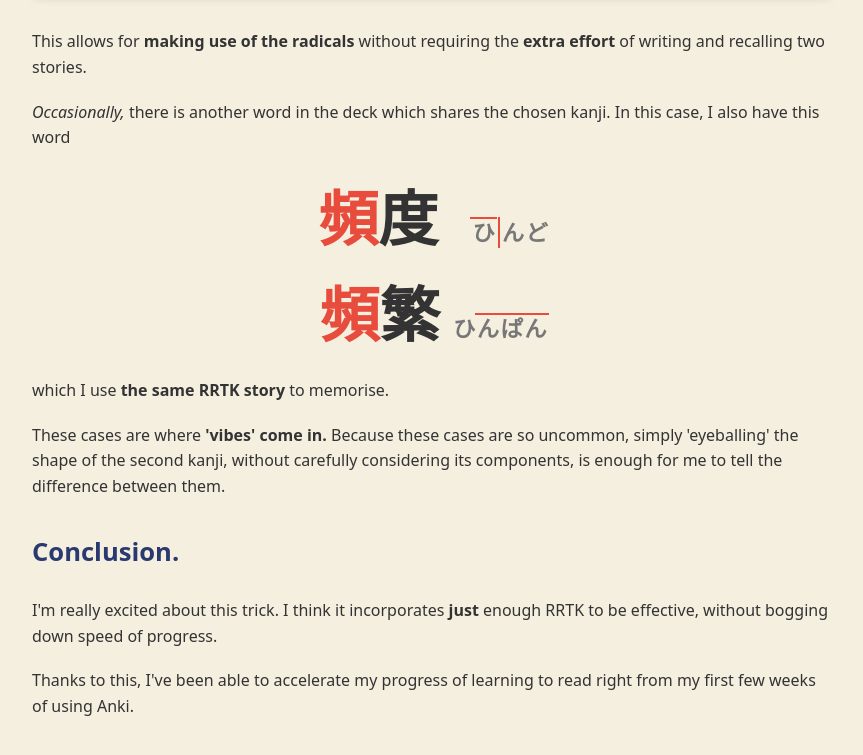
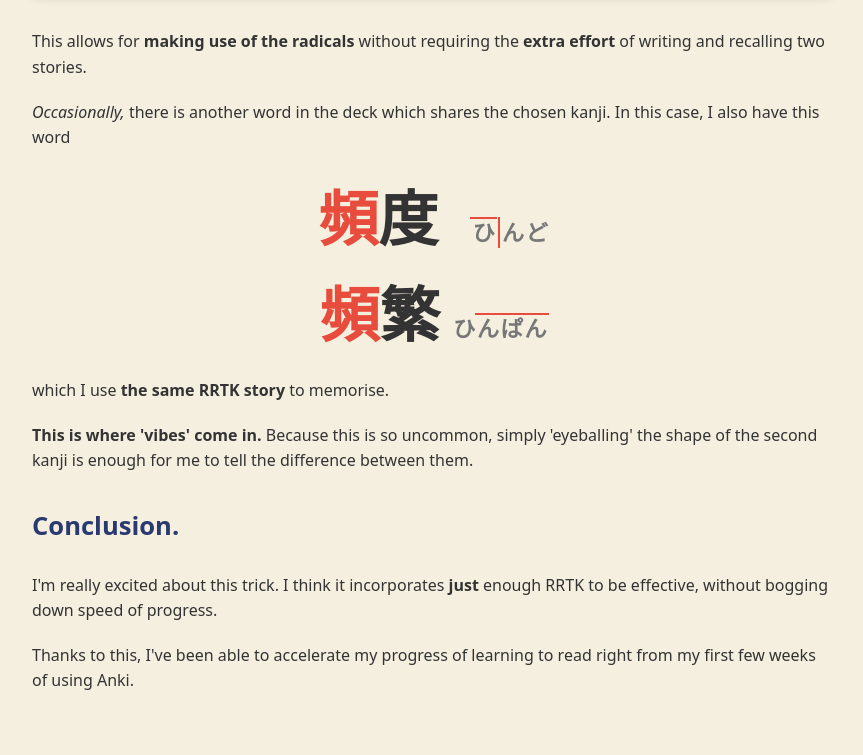
Before and after one commit to afninfa/blog, a plain HTML site: page index.html in a window 1280 px wide. Shown: the part 1968-2723 px from the top of the page, without its empty margins (208-1071 px from the left). Drawn offline with Linux system fonts and the light colour scheme.

Commit message:
wording changes

```diff
--- a/index.html
+++ b/index.html
@@ -144,7 +144,7 @@
 
     <p>which I use <b>the same RRTK story</b> to memorise.</p>
 
-    <p>These cases are where <b>'vibes' come in.</b> Because these cases are so uncommon, simply 'eyeballing' the shape of the second kanji, without carefully considering its components, is enough for me to tell the difference between them.</p>
+    <p><b>This is where 'vibes' come in.</b> Because this is so uncommon, simply 'eyeballing' the shape of the second kanji is enough for me to tell the difference between them.</p>
 
     <h3>Conclusion.</h3>
 
```
